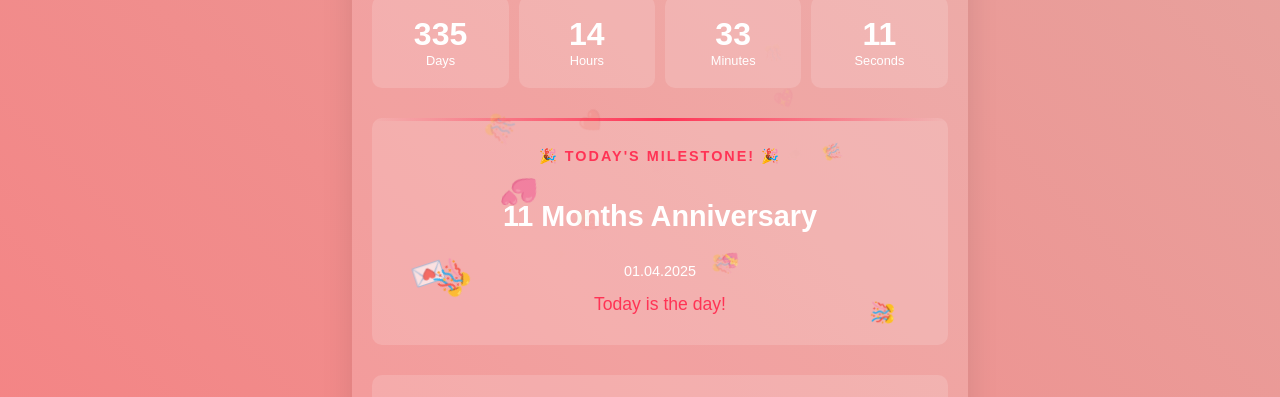
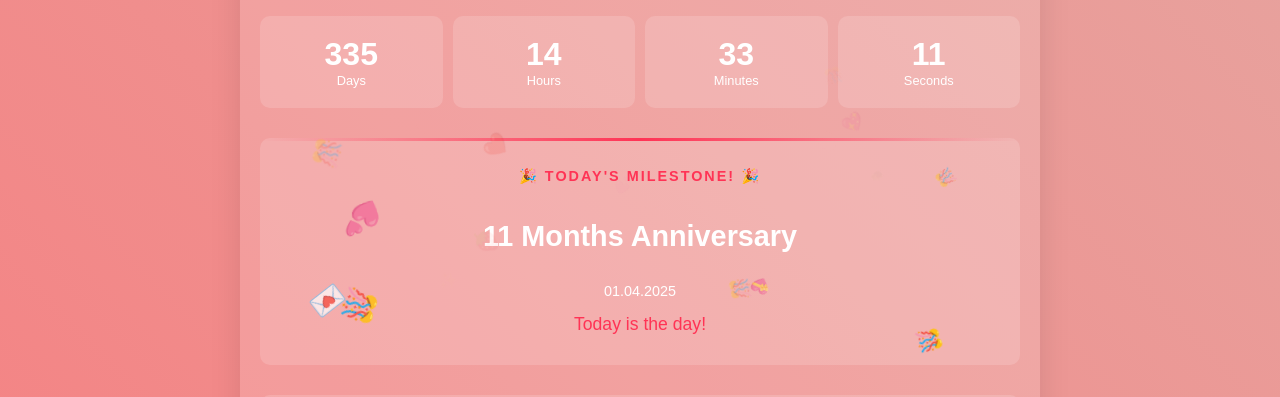
Before and after one commit to scorpio-99/scorpio-99.github.io, a React (Create React App) app: page / in a window 1280 px wide. Shown: the part 264-661 px from the top of the page. Built offline with nearby package versions, Linux system fonts and the light colour scheme.

Commit message:
fix base styling

```diff
--- a/src/App.js
+++ b/src/App.js
@@ -11,7 +11,6 @@ import MusicPlayer from "./components/MusicPlayer";
 import HeartAnimation from "./components/HeartAnimation";
 
 // Import CSS
-import "./css/base/general.css";
 import "./css/base/layout.css";
 import "./css/base/typography.css";
 import "./css/base/variables.css";
@@ -29,7 +28,6 @@ function App() {
     return (
         <>
             <HeartAnimation/>
-            <div className="container">
             <Header/>
             <QuoteCarousel/>
             <Counter/>
@@ -39,7 +37,6 @@ function App() {
             <BucketList/>
             <FunFacts/>
             <MusicPlayer/>
-            </div>
         </>
     );
 }
--- a/src/css/base/general.css
+++ /dev/null
@@ -1,7 +0,0 @@
-body {
-    box-sizing: border-box;
-}
-
-*, *:before, *:after {
-    box-sizing: inherit;
-}
--- a/src/css/base/layout.css
+++ b/src/css/base/layout.css
@@ -4,9 +4,14 @@ body {
     text-align: center;
     background: var(--color-background);
     margin: 0;
+    box-sizing: border-box;
 }
 
-.container {
+*, *:before, *:after {
+    box-sizing: inherit;
+}
+
+#root {
     margin: var(--spacing-lg);
     padding: 0 var(--spacing-lg);
     box-shadow: var(--shadow-default);
```
Lines whose indentation alone changed are shown as unchanged.
